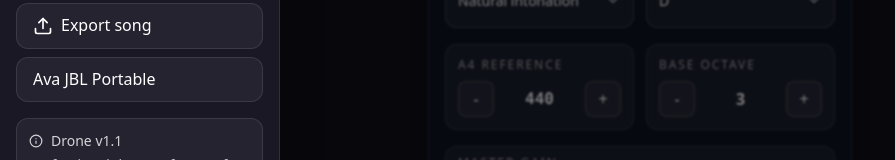
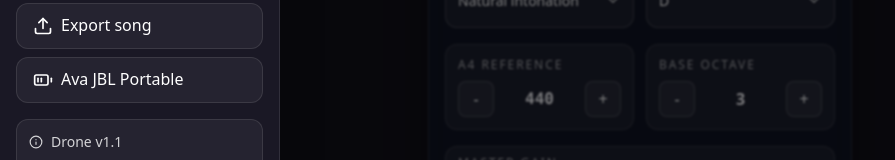
Before and after one commit to margokolar/bourdon-app, a React (Vite) app: page / in a window 1280 px wide. Both pictures are taken after a click on the button 454 px from the left and 42 px from the top of the page. Shown: the part 239-399 px from the top of the page, without its empty margins (0-895 px from the left). Built offline with nearby package versions, Linux system fonts and the light colour scheme.

Commit message:
Use half-full battery icon for JBL launch action.
This updates the side-menu JBL button to BatteryMedium for a clearer battery-related visual cue.

```diff
--- a/src/App.tsx
+++ b/src/App.tsx
@@ -1,4 +1,5 @@
 import {
+  BatteryMedium,
   ChevronDown,
   Download,
   Info,
@@ -1115,6 +1116,7 @@ function App() {
                 className="button-safe flex min-h-[44px] w-full items-center gap-2 rounded-xl border border-white/10 bg-white/5 px-4 py-3 text-left text-white transition hover:bg-white/10"
                 onClick={openJblPortableApp}
               >
+                <BatteryMedium size={20} />
                 Ava JBL Portable
               </button>
               <div className="mt-4 rounded-xl border border-white/10 bg-white/5 px-3 py-3 text-sm text-white/70">
```
